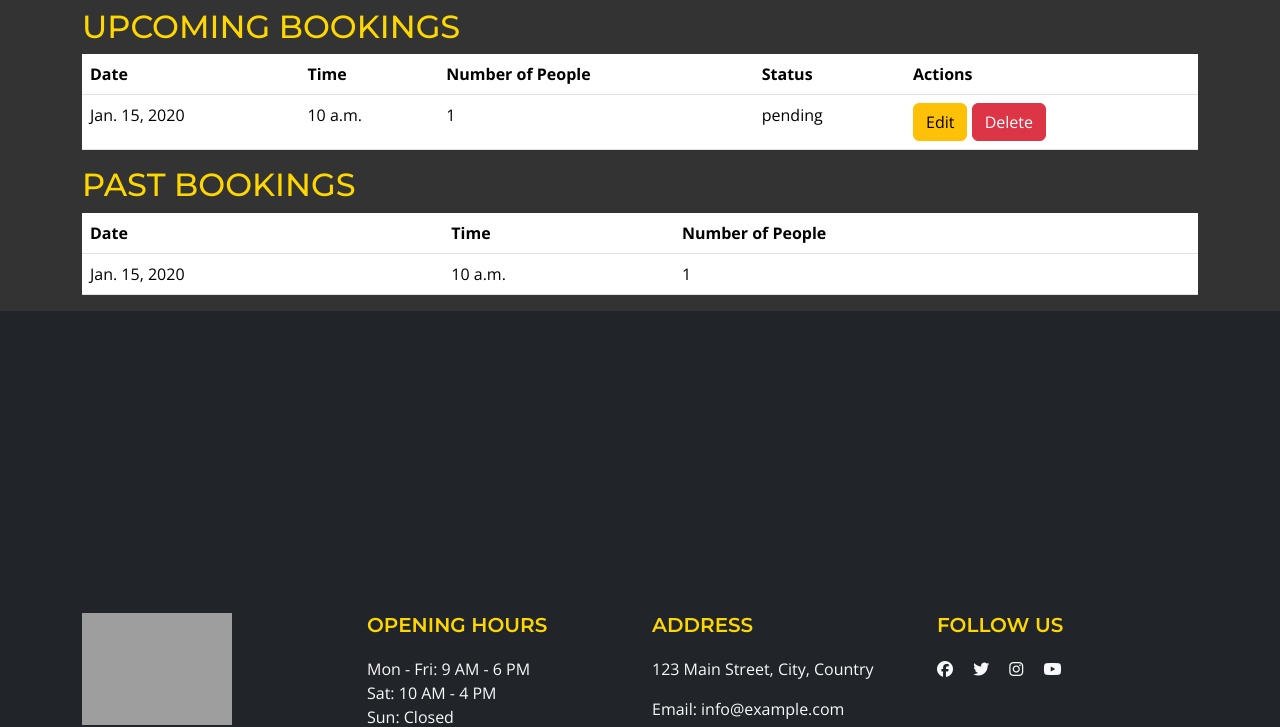
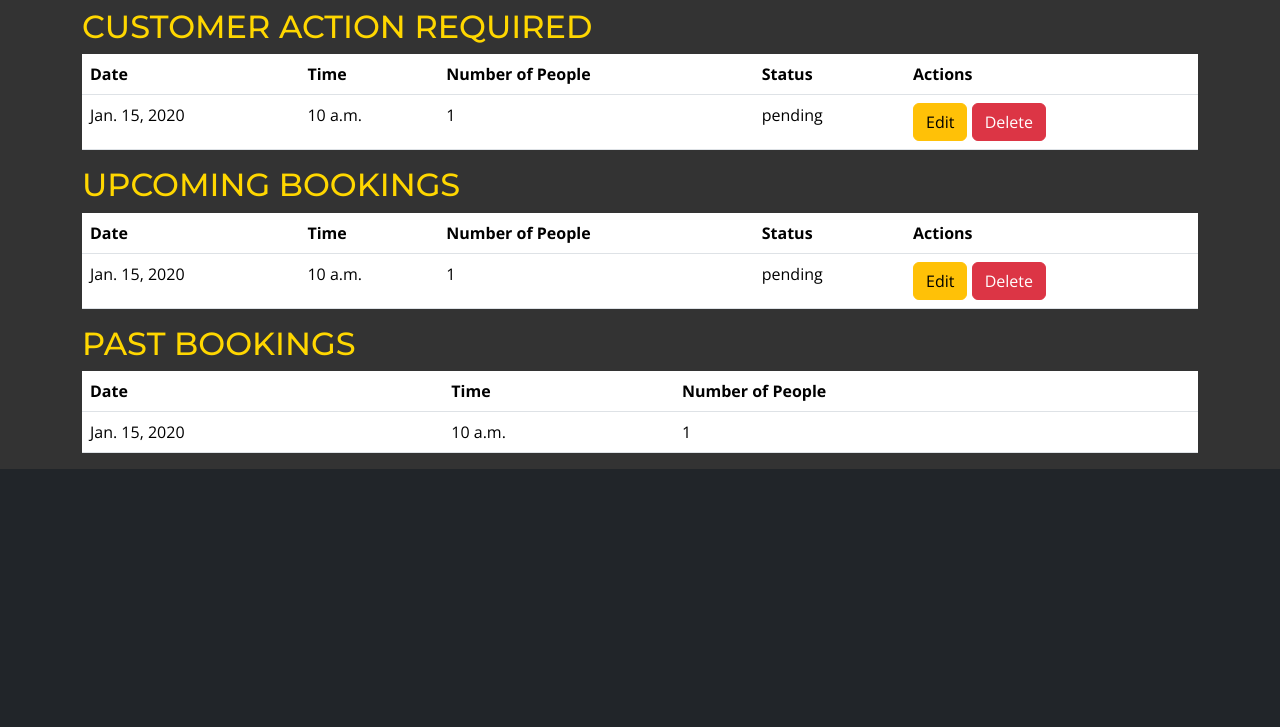
Before and after one commit to MFS4711/Restaurant-Web-App, a Django app: template dashboard/templates/dashboard/customer_dashboard.html in a window 1280 px wide. Shown: the part 130-857 px from the top of the page. Run offline with Django 4.2, Linux system fonts and the light colour scheme; the template is opened without the code that fills it: values that come from a table or form of the project are taken from there, others are empty; tables that the repository leaves empty hold one stand-in row (values such as "Sample post"); some libraries are stand-ins or nearby versions; grey boxes are pictures that could not be loaded.

Commit message:
Add functionality to allow customers to respond to booking change to confirm/cancel - add new status specific form - amend customer dashboard to displaya table showing customer action required - amend views in bookings to display form in the edit booking page and confirm all details updated successfully

```diff
--- a/dashboard/templates/dashboard/customer_dashboard.html
+++ b/dashboard/templates/dashboard/customer_dashboard.html
@@ -5,6 +5,40 @@
 {% block content %}
 <div class="container">
     <h1>{{ user.username }}'s Dashboard</h1>
+
+    <!-- Customer Action Required Bookings Section -->
+    <section>
+        <h2>Customer Action Required</h2>
+        {% if customer_action_required_bookings %}
+        <table class="table">
+            <thead>
+                <tr>
+                    <th>Date</th>
+                    <th>Time</th>
+                    <th>Number of People</th>
+                    <th>Status</th>
+                    <th>Actions</th>
+                </tr>
+            </thead>
+            <tbody>
+                {% for booking in customer_action_required_bookings %}
+                <tr>
+                    <td>{{ booking.date }}</td>
+                    <td>{{ booking.time }}</td>
+                    <td>{{ booking.number_of_people }}</td>
+                    <td>{{ booking.status }}</td>
+                    <td>
+                        <a href="{% url 'edit_booking' booking.id %}" class="btn btn-warning">Edit</a>
+                        <a href="#" class="btn btn-danger delete-btn" data-booking-id="{{ booking.id }}" data-bs-toggle="modal" data-bs-target="#deleteModal">Delete</a>
+                    </td>
+                </tr>
+                {% endfor %}
+            </tbody>
+        </table>
+        {% else %}
+        <p>No bookings requiring customer action.</p>
+        {% endif %}
+    </section>
 
     <!-- Upcoming Bookings Section -->
     <section>
```
Also changed, not shown: booking/forms.py (+16 -0 lines), booking/templates/booking/edit_booking.html (+12 -1 lines), booking/views.py (+25 -6 lines), dashboard/views.py (+6 -1 lines).
